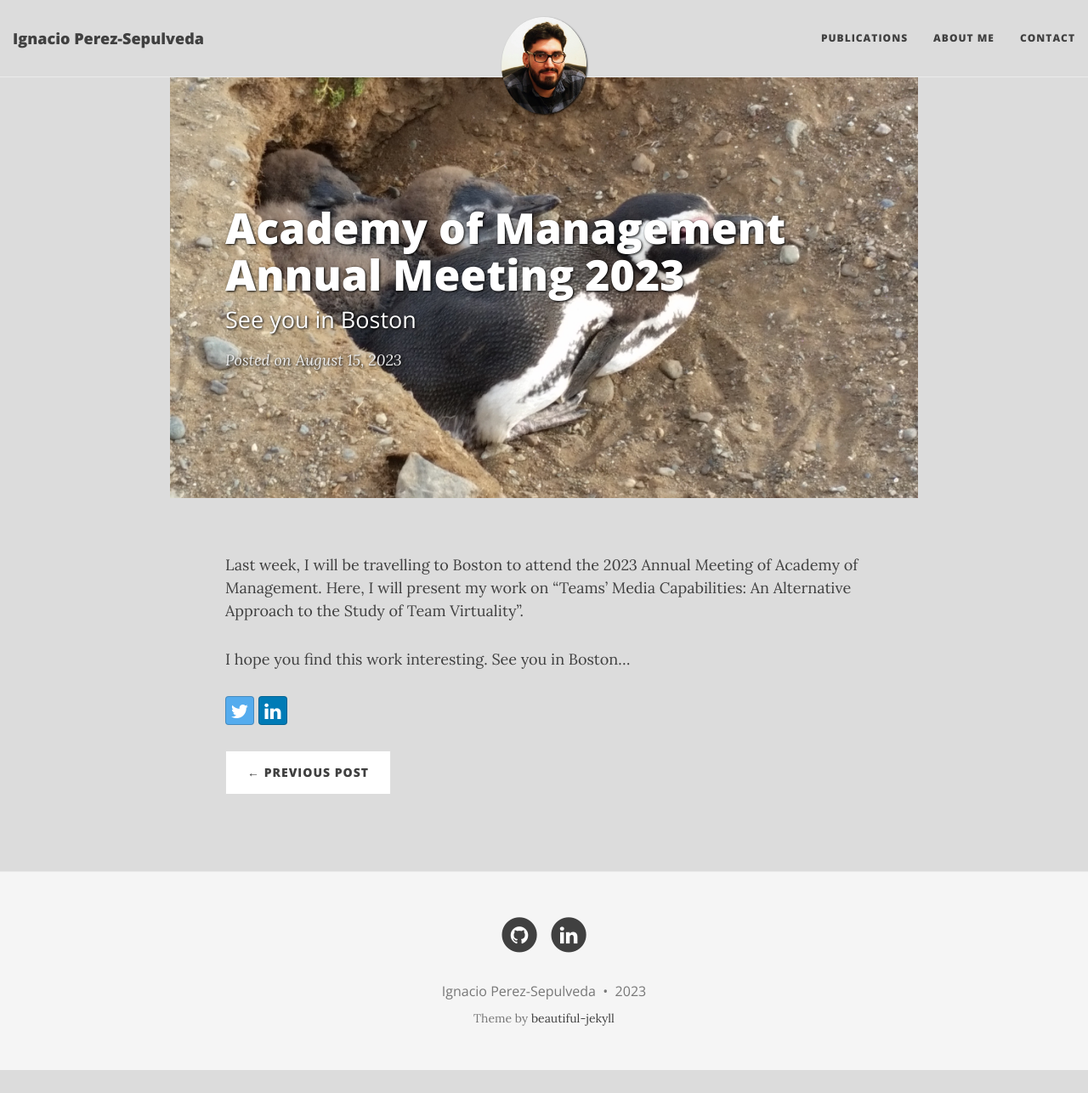
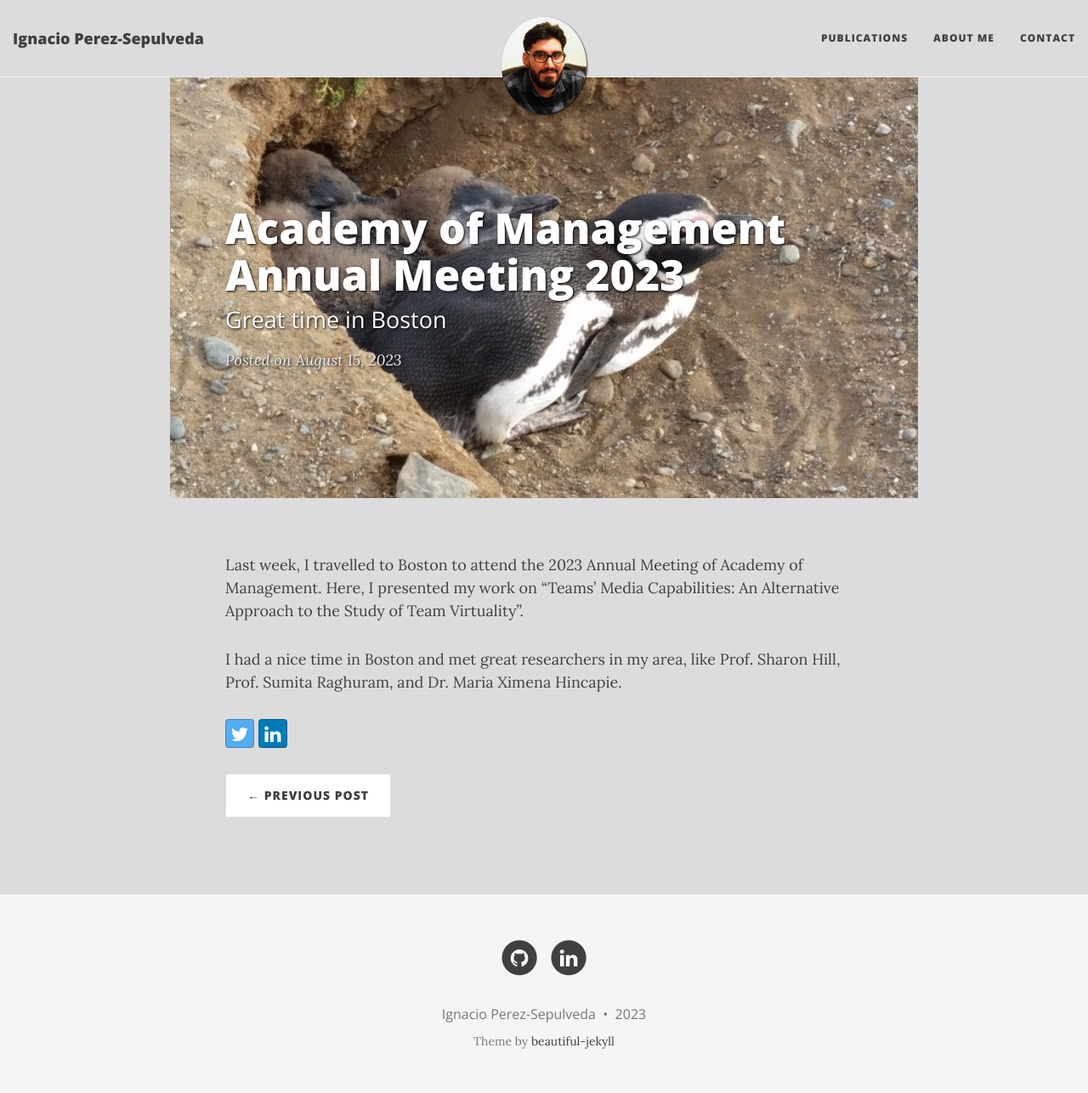
Before and after one commit to ignperezsep/ignperezsep.github.io, a Jekyll site: the page built from _posts/2023-08-15-conference.md, in a window 1280 px wide and 1286 px high. Shown: the whole window at 85% size. Built offline with Jekyll 4.4.1, drawn with Linux system fonts in a browser that asks for light colours; nearby versions of some CDN libraries.

Commit message:
changes to aom23 conference

```diff
--- a/_posts/2023-08-15-conference.md
+++ b/_posts/2023-08-15-conference.md
@@ -1,14 +1,13 @@
 ---
 layout: post
 title: Academy of Management Annual Meeting 2023
-subtitle: See you in Boston
+subtitle: Great time in Boston
 image:
 bigimg: /img/penguin.jpg
 tags:
 ---
 
-Last week, I will be travelling to Boston to attend the 2023 Annual Meeting of Academy of Management.
-Here, I will present my work on "Teams' Media Capabilities: An Alternative Approach to the Study of Team Virtuality".
+Last week, I travelled to Boston to attend the 2023 Annual Meeting of Academy of Management.
+Here, I presented my work on "Teams' Media Capabilities: An Alternative Approach to the Study of Team Virtuality".
 
-I hope you find this work interesting.
-See you in Boston...
+I had a nice time in Boston and met great researchers in my area, like Prof. Sharon Hill, Prof. Sumita Raghuram, and Dr. Maria Ximena Hincapie.
```
Also changed, not shown: aboutme.md (line endings or trailing spaces).
